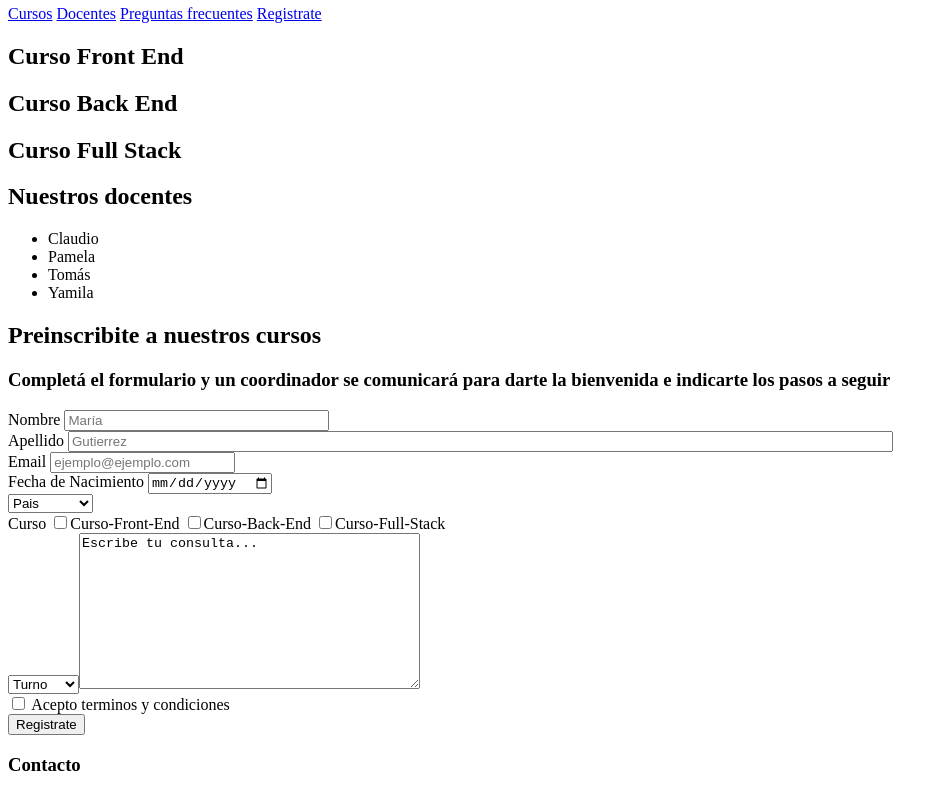
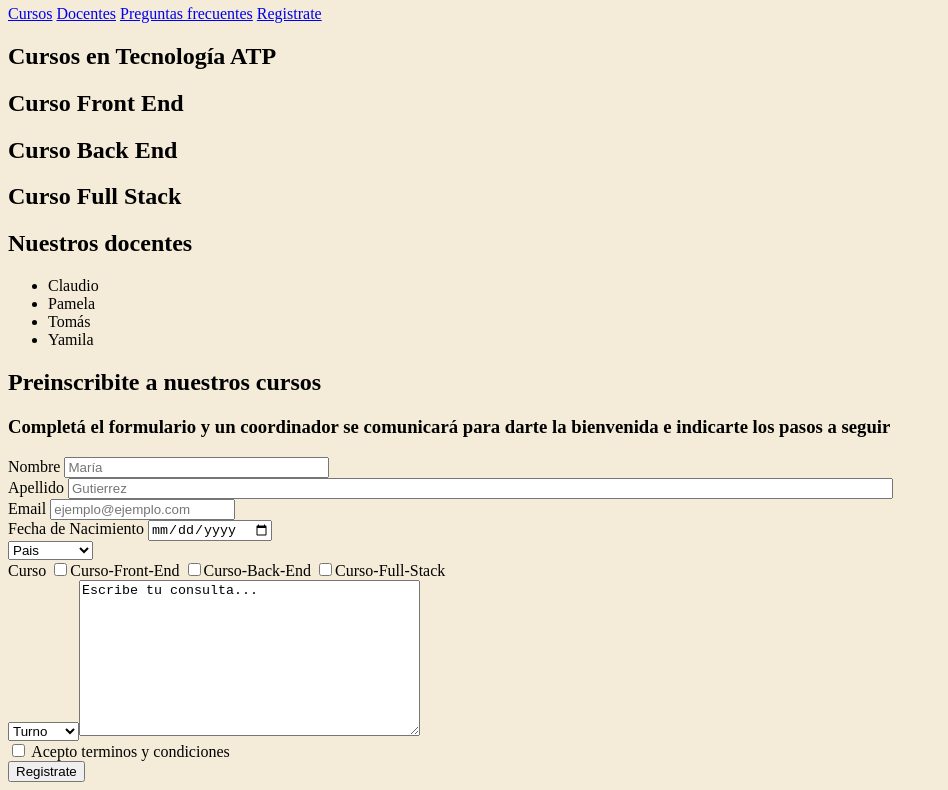
Before and after one commit to tomas-r1/tecnologia-atp, a plain HTML site: page prueba.html in a window 1280 px wide. Shown: the part 122-912 px from the top of the page, without its empty margins (0-948 px from the left). Drawn offline with Linux system fonts and the light colour scheme.

Commit message:
Actualicé prueba y creé css

```diff
--- /dev/null
+++ b/css/style.css
@@ -0,0 +1,3 @@
+body{
+    background-color: #f4ecd8;
+}
--- a/prueba.html
+++ b/prueba.html
@@ -3,6 +3,7 @@
 <head>
     <meta charset="UTF-8">
     <meta name="viewport" content="width=device-width, initial-scale=1.0">
+    <link rel="stylesheet" href="css/style.css">
     <title>Document</title>
 </head>
 <body>
@@ -24,6 +25,9 @@
     <main>
         <section id="Cursos">
             <a name="Cursos"></a>
+            <div>
+                <h1>Cursos en Tecnología ATP</h1>
+            </div>
             <div>
                 <h1>Curso Front End</h1>
             </div>
```
